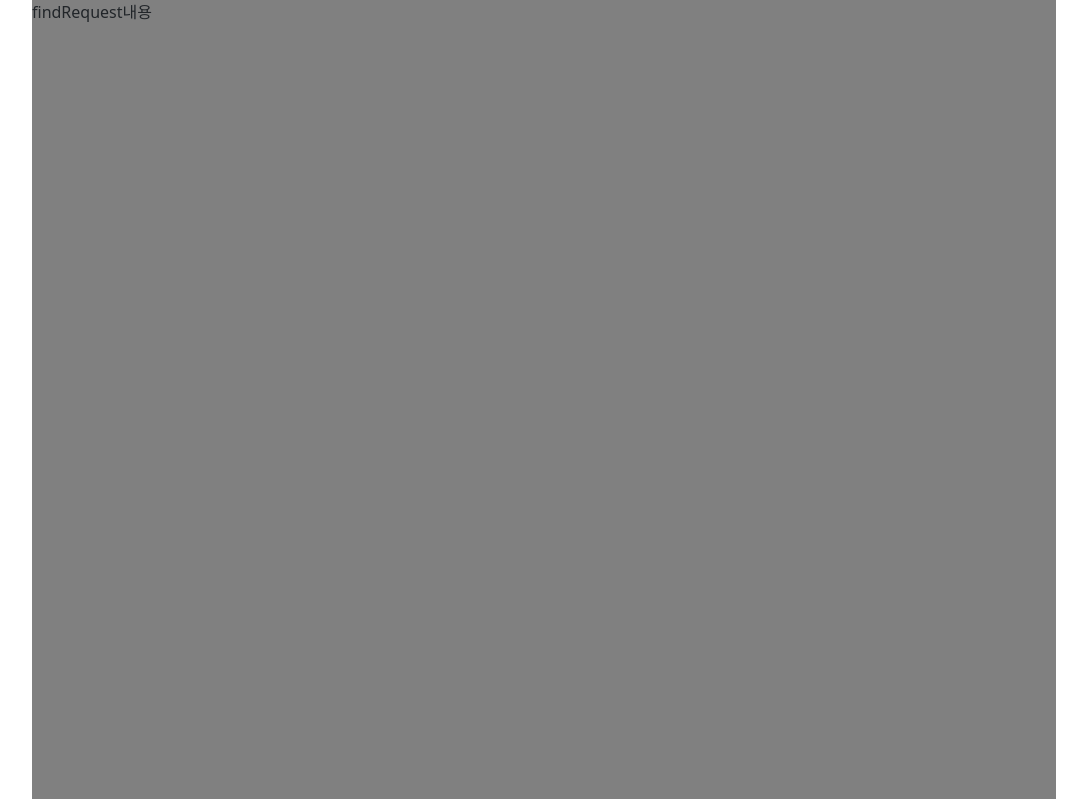
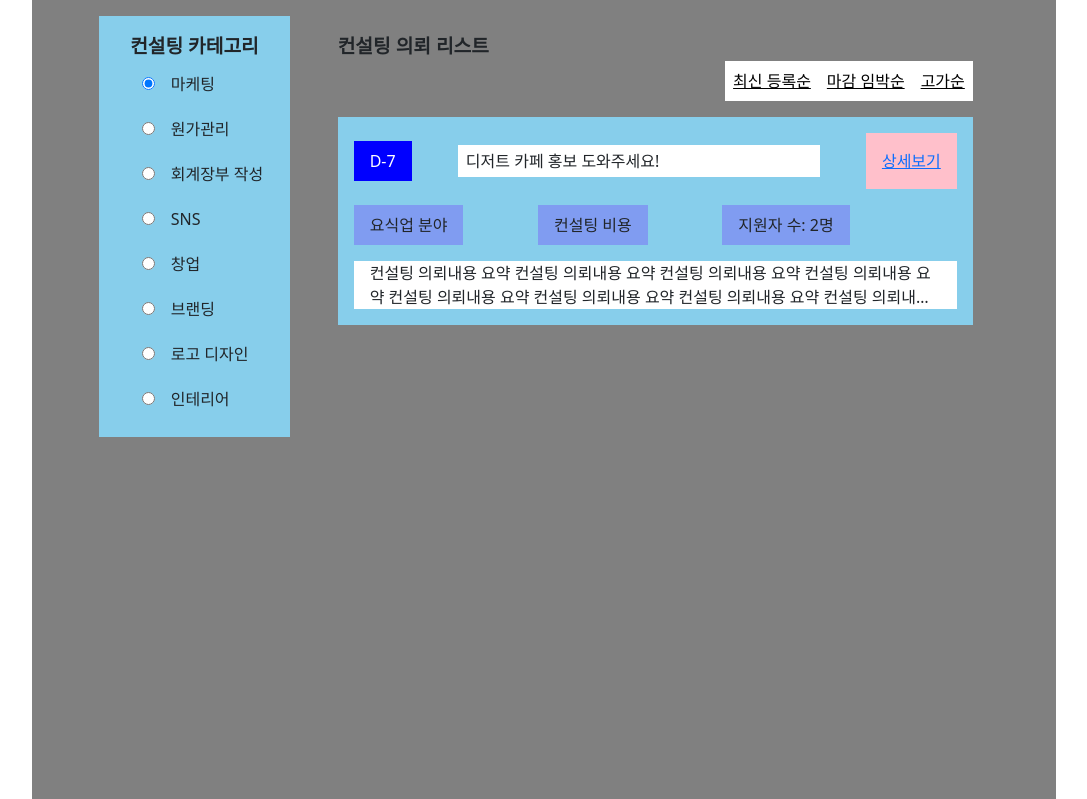
Before and after one commit to A-to-P/atop, a Django app: page /findRequest/ in a window 1280 px wide. Shown: the part 50-849 px from the top of the page, without its empty margins (96-1183 px from the left). Run offline with Django 4.2, Linux system fonts and the light colour scheme; data that the repository does not hold is empty.

Commit message:
Feat: findRequest

```diff
--- a/consulting/templates/consultingSpace.html
+++ b/consulting/templates/consultingSpace.html
@@ -24,6 +24,6 @@ Consulting Space
   <a href="" >현재 컨설팅</a>
 </p>
 <p class="menu" >
-  <a href="{% url '' %}">컨설팅 포트폴리오</a>
+  <a href="">컨설팅 포트폴리오</a>
 </p>
 {% endblock %}
--- a/matching/static/css/findRequest.css
+++ b/matching/static/css/findRequest.css
@@ -0,0 +1,123 @@
+.content_wrapper{
+    display: flex;
+    margin: 0 auto;
+    width: 90%;
+    height: 45rem;
+}
+
+.category_container{
+    display: flex;
+    flex-direction: column;
+    align-items: center;
+    padding: 1rem;
+    width: 13rem;
+    height: fit-content;
+    background-color: skyblue;
+
+}
+
+.category_list_container{
+
+}
+
+.category_container, .request_list_wrapper{
+    margin: 1rem;
+}
+
+.radio {
+    margin: 1rem;
+}
+
+.request_list_wrapper{
+    width: 80%;
+    padding: 1rem;
+    background-color: gray;
+}
+
+.single_request_wrapper{
+    clear: both;
+}
+
+.single_request {
+    display: flex;
+    flex-wrap: wrap;
+    padding: 1rem;
+    height: fit-content;
+    background-color: skyblue;
+}
+
+div[class^="title_"]{  /*~로 시작하는 속성 선택*/
+    /* margin: 1rem 0; */
+    font-size: 1.2rem;
+    font-weight: 600;
+}
+
+.request_filter{
+    float: right;
+    display: flex;
+    margin-bottom: 1rem;
+    width: fit-content;
+    background-color: white;
+}
+
+.single_filter{
+    padding: 0.5rem;
+}
+
+
+/* 의뢰글 내부 */
+.request_top_wrapper{
+    display: flex;
+    justify-content: space-between;
+    align-items: center;
+    width: 100%;
+}
+
+.request_info_wrapper{
+    display: flex;
+    justify-content: space-between;
+    margin: 1rem 0;
+    width: 31rem;
+}
+
+.request_date {
+    height: fit-content;
+    padding: 0.5rem 1rem;
+    background-color: blue;
+    color: white;
+}
+
+.request_title{
+    display: flex;
+    align-items: center;
+    margin: 0 1rem;
+    padding: 0.5rem;
+    width: 60%;
+    height: 2rem;
+    background-color: white;
+}
+
+div[class^="request_info__"]{  /*~로 시작하는 속성 선택*/
+    padding: 0.5rem 1rem;
+    background-color: rgb(128, 156, 241);
+}
+
+.detail_button {
+    display: flex;
+    align-items: center;
+    padding: 1rem;
+    background-color: pink;
+    color: white;
+}
+
+.request_content{
+    padding: 0 1rem;
+    background-color: white;
+
+    overflow: hidden;
+    white-space: normal;
+    text-overflow: ellipsis;
+    display: -webkit-box;
+    -webkit-line-clamp: 2;   /* 말줄임표로 보이는 라인 수*/
+    -webkit-box-orient: vertical;
+}
--- a/matching/templates/findRequest.html
+++ b/matching/templates/findRequest.html
@@ -7,5 +7,57 @@
 {% block title %} findRequest {% endblock %}
 
 {% block content %}
-findRequest내용
+<!--왼쪽 카테고리 메뉴-->
+<div class="content_wrapper">
+    <div class="category_container">
+        <div class="title_category">컨설팅 카테고리</div>
+        <div class="category_list_wrapper">
+            <div class="single_category">
+                <input type="radio" class="radio" name="category-1" value="" checked>마케팅</div>
+            <div class="single_category">
+                <input type="radio" class="radio" name="category-2" value="">원가관리</div>
+            <div class="single_category">
+                <input type="radio" class="radio" name="category-3" value="">회계장부 작성</div>
+            <div class="single_category">
+                <input type="radio" class="radio" name="category-4" value="">SNS</div>
+            <div class="single_category">
+                <input type="radio" class="radio" name="category-5" value="">창업</div>
+            <div class="single_category">
+                <input type="radio" class="radio" name="category-6" value="">브랜딩</div>
+            <div class="single_category">
+                <input type="radio" class="radio" name="category-7" value="">로고 디자인</div>
+            <div class="single_category">
+                <input type="radio" class="radio" name="category-8" value="">인테리어</div>
+        </div>
+    </div>
+
+    <!--오른쪽 컨설팅 의뢰 리스트-->
+    <div class="request_list_wrapper">
+        <div class="title_request_list">컨설팅 의뢰 리스트</div>
+        <div class="request_filter">
+            <a href="" class="single_filter">최신 등록순</a>
+            <a href="" class="single_filter">마감 임박순</a>
+            <a href="" class="single_filter">고가순</a>
+        </div>
+        <div class="single_request_wrapper">
+            <div class="single_request">
+                <div class="request_top_wrapper">
+                    <div class="request_date">D-7</div>
+                    <div class="request_title">디저트 카페 홍보 도와주세요!</div>
+                    <div class="detail_button">
+                        <a href="{% url 'detailedRequest' %}">상세보기</a>
+                    </div>
+                </div>
+
+                <div class="request_info_wrapper">
+                    <div class="request_info__category">요식업 분야</div>
+                    <div class="request_info__money">컨설팅 비용</div>
+                    <div class="request_info__num_of_applicant">지원자 수: 2명</div>
+                </div>
+                <div class="request_content">컨설팅 의뢰내용 요약 컨설팅 의뢰내용 요약 컨설팅 의뢰내용 요약 컨설팅 의뢰내용 요약 컨설팅 의뢰내용 요약 컨설팅 의뢰내용 요약 컨설팅 의뢰내용 요약 컨설팅 의뢰내용 요약 컨설팅 의뢰내용 요약 컨설팅 의뢰내용 요약 컨설팅 의뢰내용 요약 컨설팅 의뢰내용 요약 컨설팅 의뢰내용 요약 컨설팅 의뢰내용 요약 </div>
+
+            </div>
+        </div>
+    </div>
+</div>
 {% endblock %}
--- a/matching/views.py
+++ b/matching/views.py
@@ -70,16 +70,16 @@ def findRequest(request):
     tag_list = list(Tag.objects.filter(job="consultant"))
 
     # 태그 별 출력
-    for tag in tag_list:
-        tmp = []
-        request_list = Request.objects.filter(consult_tag=tag)
-        for i in range(len(request_list)):
-            tmp.append(requestDictionary(request_list[i]))
+    # for tag in tag_list:
+    #     tmp = []
+    #     request_list = Request.objects.filter(consult_tag=tag)
+    #     for i in range(len(request_list)):
+    #         tmp.append(requestDictionary(request_list[i]))
 
-        request_list = tmp
+    #     request_list = tmp
 
-        data = {
-            "request_list" : request_list
-        }
-        return JsonResponse(data)
+    #     data = {
+    #         "request_list" : request_list
+    #     }
+    #     return JsonResponse(data)
     return render(request, "findRequest.html")
```
